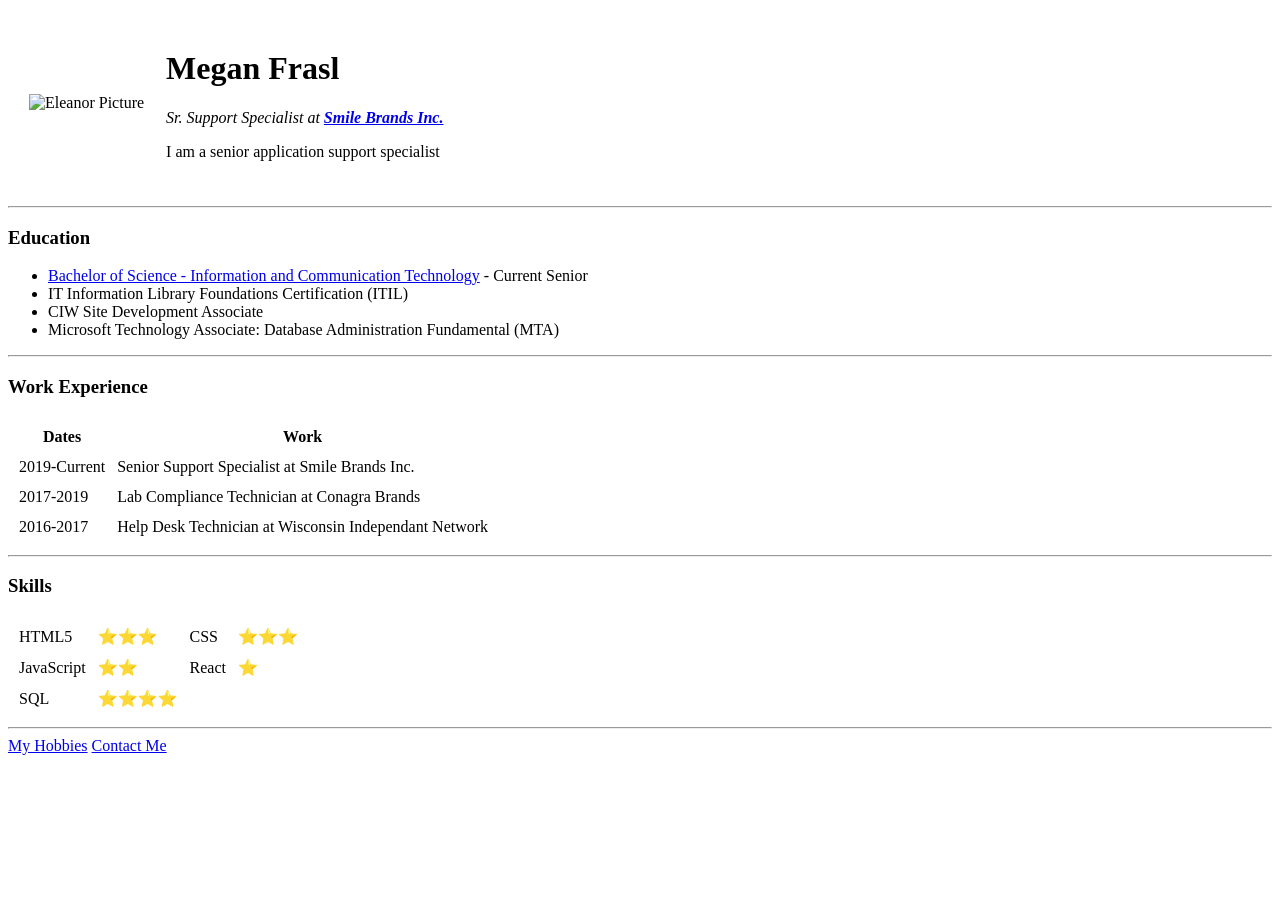
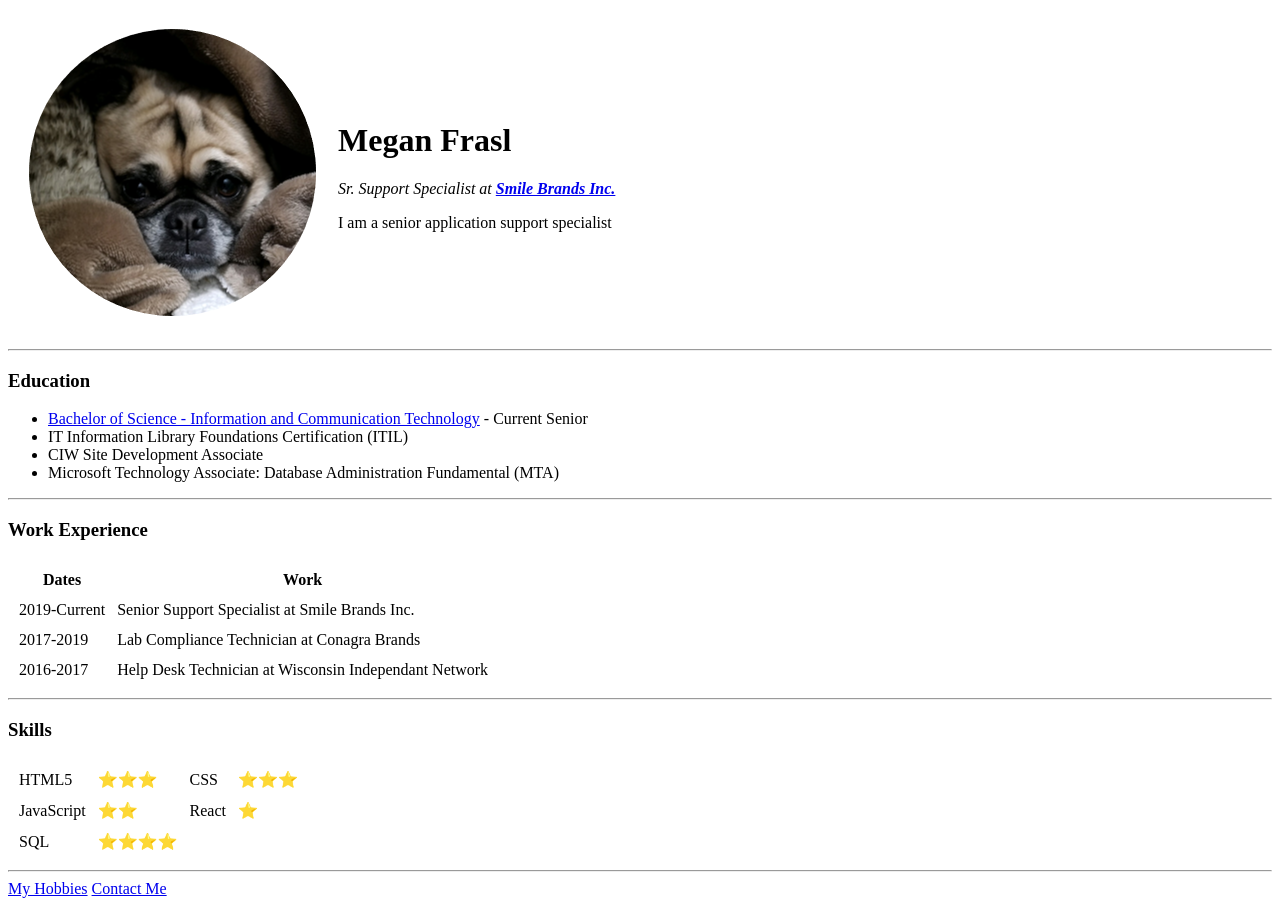
Before and after one commit to mfrasl/cv, a plain HTML site: page index.html in a window 1280 px wide. Before the commit the page ends 800 px from the top, so only its background shows below. Drawn offline with Linux system fonts and the light colour scheme.

Commit message:
Updated file path for photo

```diff
--- a/index.html
+++ b/index.html
@@ -12,7 +12,7 @@
     <table cellspacing="20">
         <tr>
             <td>
-                <img src="Eleanor1.png" alt="Eleanor Picture">
+                <img src="images/Eleanor1.png" alt="Eleanor Picture">
             </td>
             <td>
                 <h1>
```
